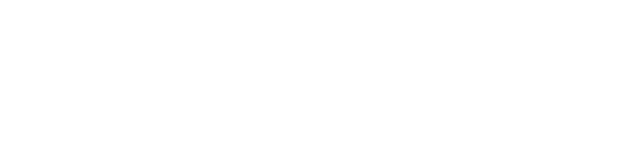
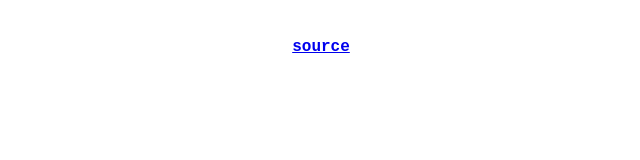
Before and after one commit to osbm/sphere-eversion-animation, a plain HTML site: page index.html in a window 1280 px wide. Shown: the full height of the page, 319-959 px from the left. Drawn offline with nearby package versions, Linux system fonts and the light colour scheme.

Commit message:
add text

```diff
--- a/index.html
+++ b/index.html
@@ -9,6 +9,18 @@
             margin: 0;
 
         }
+        #info {
+            position: absolute;
+            top: 20px;
+            width: 100%;
+            text-align: center;
+            z-index: 100;
+            display:block;
+            color: #fff;
+            font-weight: bold;
+            font-family: 'Courier New', Courier, monospace;
+        }
+
     </style>
     <script type="importmap">
         {
@@ -20,6 +32,8 @@
     </script>
 </head>
 <body>
+    <div id="info">Thurston's sphere eversion algorithm <br> <a href="https://github.com/osbm/sphere-eversion-animation">source</a></div>
+
     <script type="module" src="index.js"></script>
 </body>
 </html>
```
